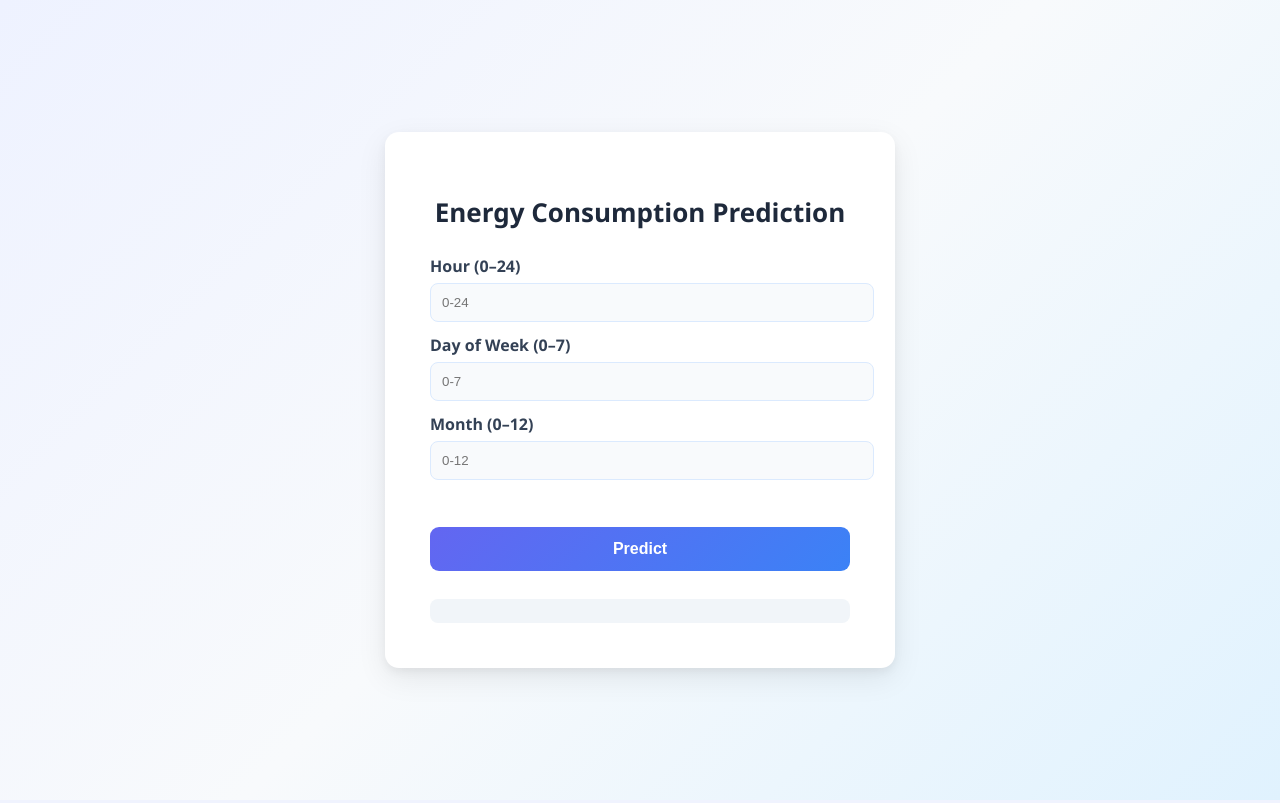
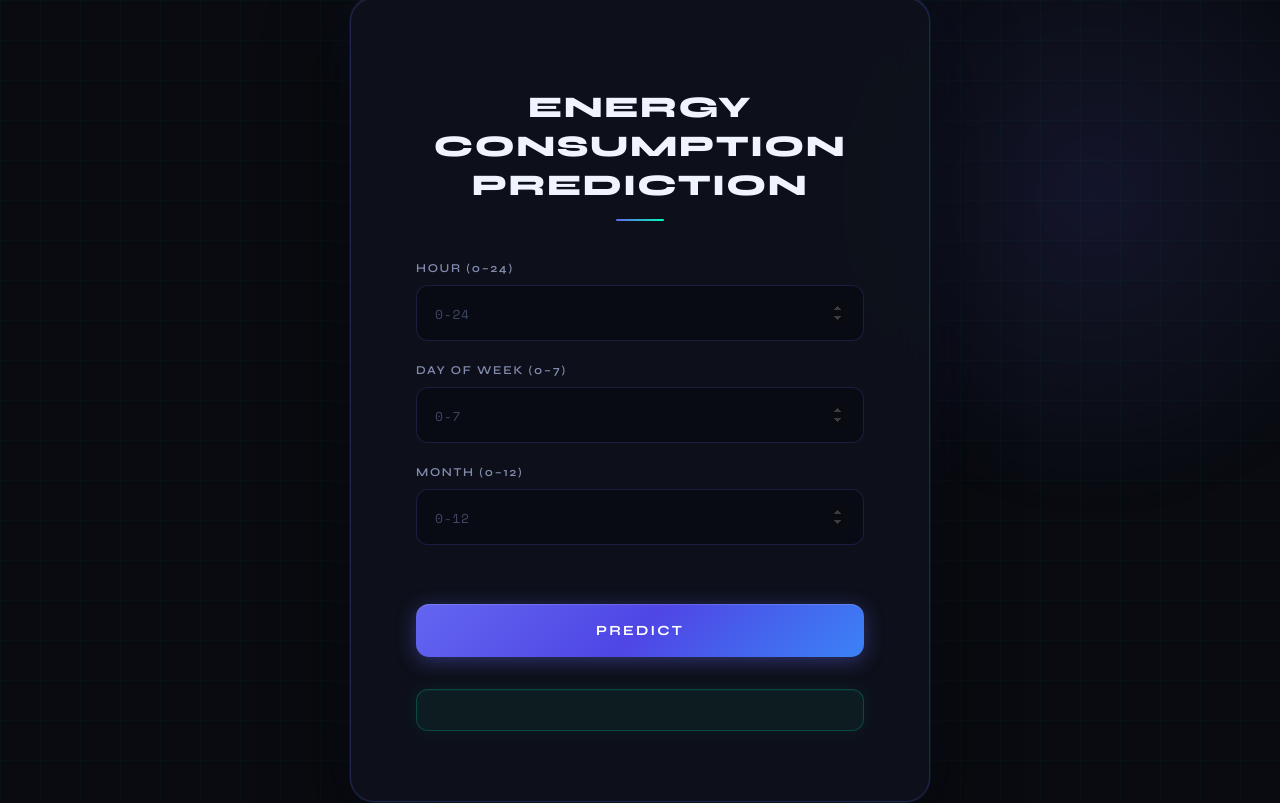
Before and after one commit to srusti80736/energy-consumption-prediction, a Flask app: page /dashboard in a window 1280 px wide. Run offline with Flask 3, Linux system fonts and the light colour scheme; parts of the project's set-up code (start-up, migrations or seed data) failed here and were passed over.

Commit message:
Refactor CSS for improved styling and animations

```diff
--- a/static/style.css
+++ b/static/style.css
@@ -1,117 +1,265 @@
-body{
-font-family: 'Segoe UI', Tahoma, Geneva, Verdana, sans-serif;
-background: linear-gradient(135deg,#eef2ff,#f8fafc,#e0f2fe);
-height:100vh;
-margin:0;
-display:flex;
-justify-content:center;
-align-items:center;
+@import url('https://fonts.googleapis.com/css2?family=Syne:wght@400;600;700;800&family=Space+Mono:wght@400;700&display=swap');
+
+*, *::before, *::after {
+  box-sizing: border-box;
+}
+
+body {
+  font-family: 'Syne', sans-serif;
+  background: #090b10;
+  height: 100vh;
+  margin: 0;
+  display: flex;
+  justify-content: center;
+  align-items: center;
+  overflow: hidden;
+  position: relative;
+}
+
+/* Animated background grid */
+body::before {
+  content: '';
+  position: fixed;
+  inset: 0;
+  background-image:
+    linear-gradient(rgba(0, 255, 180, 0.04) 1px, transparent 1px),
+    linear-gradient(90deg, rgba(0, 255, 180, 0.04) 1px, transparent 1px);
+  background-size: 40px 40px;
+  animation: gridPulse 8s ease-in-out infinite;
+  pointer-events: none;
+  z-index: 0;
+}
+
+/* Ambient glow blobs */
+body::after {
+  content: '';
+  position: fixed;
+  width: 600px;
+  height: 600px;
+  border-radius: 50%;
+  background: radial-gradient(circle, rgba(99, 102, 241, 0.12) 0%, transparent 70%);
+  top: -150px;
+  right: -150px;
+  pointer-events: none;
+  z-index: 0;
+  animation: blobDrift 12s ease-in-out infinite alternate;
+}
+
+@keyframes gridPulse {
+  0%, 100% { opacity: 0.6; }
+  50% { opacity: 1; }
+}
+
+@keyframes blobDrift {
+  0% { transform: translate(0, 0) scale(1); }
+  100% { transform: translate(-60px, 80px) scale(1.15); }
 }
 
 /* main card */
+.container {
+  background: rgba(15, 18, 28, 0.92);
+  padding: 70px 65px;
+  border-radius: 24px;
+  width: 580px;
+  text-align: center;
+  position: relative;
+  z-index: 1;
 
-.container{
-background:white;
-padding:45px;
-border-radius:14px;
-width:420px;
-text-align:center;
+  border: 1px solid rgba(99, 102, 241, 0.25);
 
-box-shadow:
-0 10px 30px rgba(0,0,0,0.08),
-0 4px 10px rgba(0,0,0,0.05);
+  box-shadow:
+    0 0 0 1px rgba(0, 255, 180, 0.06),
+    0 30px 80px rgba(0, 0, 0, 0.6),
+    0 0 60px rgba(99, 102, 241, 0.08),
+    inset 0 1px 0 rgba(255, 255, 255, 0.05);
 
-transition:all .3s ease;
+  backdrop-filter: blur(20px);
+  transition: all 0.4s cubic-bezier(0.23, 1, 0.32, 1);
+  animation: cardEntrance 0.8s cubic-bezier(0.23, 1, 0.32, 1) both;
 }
 
-.container:hover{
-transform:translateY(-3px);
-box-shadow:0 15px 40px rgba(0,0,0,0.12);
+@keyframes cardEntrance {
+  from {
+    opacity: 0;
+    transform: translateY(30px) scale(0.97);
+  }
+  to {
+    opacity: 1;
+    transform: translateY(0) scale(1);
+  }
 }
 
-h1{
-color:#1e293b;
-margin-bottom:25px;
-font-size:26px;
+/* Top accent bar */
+.container::before {
+  content: '';
+  position: absolute;
+  top: 0;
+  left: 20%;
+  right: 20%;
+  height: 2px;
+  background: linear-gradient(90deg, transparent, #6366f1, #00ffb4, #6366f1, transparent);
+  border-radius: 0 0 4px 4px;
+  animation: scanLine 3s ease-in-out infinite;
+}
+
+@keyframes scanLine {
+  0%, 100% { opacity: 0.6; left: 20%; right: 20%; }
+  50% { opacity: 1; left: 10%; right: 10%; }
+}
+
+.container:hover {
+  transform: translateY(-5px);
+  border-color: rgba(99, 102, 241, 0.5);
+  box-shadow:
+    0 0 0 1px rgba(0, 255, 180, 0.12),
+    0 40px 100px rgba(0, 0, 0, 0.7),
+    0 0 80px rgba(99, 102, 241, 0.15),
+    inset 0 1px 0 rgba(255, 255, 255, 0.07);
+}
+
+h1 {
+  color: #f0f4ff;
+  margin-bottom: 40px;
+  font-size: 30px;
+  font-weight: 800;
+  letter-spacing: 0.05em;
+  text-transform: uppercase;
+  line-height: 1.3;
+  position: relative;
+}
+
+h1::after {
+  content: '';
+  display: block;
+  width: 48px;
+  height: 2px;
+  background: linear-gradient(90deg, #6366f1, #00ffb4);
+  margin: 14px auto 0;
+  border-radius: 2px;
 }
 
 /* labels */
-
-label{
-display:block;
-text-align:left;
-margin-top:12px;
-font-weight:600;
-color:#334155;
+label {
+  display: block;
+  text-align: left;
+  margin-top: 22px;
+  font-weight: 600;
+  font-size: 12px;
+  letter-spacing: 0.14em;
+  text-transform: uppercase;
+  color: rgba(160, 170, 210, 0.8);
 }
 
 /* input boxes */
-
-input{
-width:100%;
-padding:11px;
-margin-top:6px;
-border-radius:8px;
-border:1px solid #dbeafe;
-background:#f8fafc;
-
-transition:all .2s ease;
+input {
+  width: 100%;
+  padding: 16px 18px;
+  margin-top: 10px;
+  border-radius: 12px;
+  border: 1px solid rgba(99, 102, 241, 0.2);
+  background: rgba(8, 10, 18, 0.8);
+  color: #e2e8f8;
+  font-family: 'Space Mono', monospace;
+  font-size: 15px;
+  letter-spacing: 0.05em;
+  transition: all 0.25s ease;
 }
 
-input:focus{
-outline:none;
-border:1px solid #6366f1;
-box-shadow:0 0 6px rgba(99,102,241,0.25);
-background:white;
+input::placeholder {
+  color: rgba(100, 110, 150, 0.6);
+  font-size: 13px;
+}
+
+input:focus {
+  outline: none;
+  border-color: rgba(99, 102, 241, 0.7);
+  background: rgba(10, 12, 24, 0.95);
+  color: #ffffff;
+  box-shadow:
+    0 0 0 3px rgba(99, 102, 241, 0.12),
+    0 0 20px rgba(99, 102, 241, 0.1),
+    inset 0 1px 0 rgba(255,255,255,0.03);
+}
+
+/* Chrome number input arrow cleanup */
+input[type=number]::-webkit-inner-spin-button,
+input[type=number]::-webkit-outer-spin-button {
+  opacity: 0.3;
+  filter: invert(1);
 }
 
 /* button */
+button {
+  margin-top: 40px;
+  width: 100%;
+  padding: 18px;
+  background: linear-gradient(135deg, #6366f1 0%, #4f46e5 50%, #3b82f6 100%);
+  border: none;
+  border-radius: 13px;
+  color: white;
+  font-family: 'Syne', sans-serif;
+  font-size: 14px;
+  font-weight: 700;
+  letter-spacing: 0.16em;
+  text-transform: uppercase;
+  cursor: pointer;
+  position: relative;
+  overflow: hidden;
+  transition: all 0.3s cubic-bezier(0.23, 1, 0.32, 1);
 
-button{
-
-margin-top:25px;
-
-width:100%;
-padding:13px;
-
-background:linear-gradient(135deg,#6366f1,#3b82f6);
-
-border:none;
-border-radius:9px;
-
-color:white;
-font-size:16px;
-font-weight:600;
-
-cursor:pointer;
-
-transition:all .25s ease;
-
+  box-shadow:
+    0 4px 20px rgba(99, 102, 241, 0.4),
+    inset 0 1px 0 rgba(255, 255, 255, 0.15);
 }
 
-button:hover{
+/* Button shimmer sweep */
+button::after {
+  content: '';
+  position: absolute;
+  top: 0;
+  left: -100%;
+  width: 60%;
+  height: 100%;
+  background: linear-gradient(90deg, transparent, rgba(255,255,255,0.15), transparent);
+  transform: skewX(-20deg);
+  transition: left 0.5s ease;
+}
 
-background:linear-gradient(135deg,#4f46e5,#2563eb);
+button:hover::after {
+  left: 160%;
+}
 
-transform:scale(1.03);
+button:hover {
+  background: linear-gradient(135deg, #7c7ff5 0%, #6366f1 50%, #60a5fa 100%);
+  transform: translateY(-2px) scale(1.02);
+  box-shadow:
+    0 8px 30px rgba(99, 102, 241, 0.55),
+    0 0 40px rgba(99, 102, 241, 0.2),
+    inset 0 1px 0 rgba(255, 255, 255, 0.2);
+}
 
+button:active {
+  transform: translateY(0) scale(0.99);
 }
 
 /* prediction result */
+.result {
+  margin-top: 32px;
+  padding: 20px 22px;
+  border-radius: 12px;
+  background: rgba(0, 255, 180, 0.05);
+  border: 1px solid rgba(0, 255, 180, 0.2);
+  font-family: 'Space Mono', monospace;
+  font-size: 17px;
+  font-weight: 700;
+  letter-spacing: 0.03em;
+  color: #00ffb4;
+  text-shadow: 0 0 20px rgba(0, 255, 180, 0.4);
+  box-shadow: 0 0 20px rgba(0, 255, 180, 0.06), inset 0 1px 0 rgba(0,255,180,0.05);
+  animation: resultAppear 0.5s ease both;
+}
 
-.result{
-
-margin-top:28px;
-
-padding:12px;
-
-border-radius:8px;
-
-background:#f1f5f9;
-
-font-size:18px;
-font-weight:600;
-
-color:#0f172a;
-
+@keyframes resultAppear {
+  from { opacity: 0; transform: translateY(8px); }
+  to { opacity: 1; transform: translateY(0); }
 }
```
